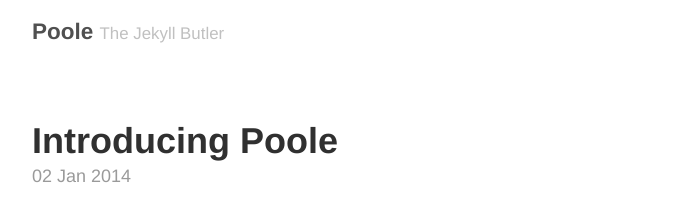
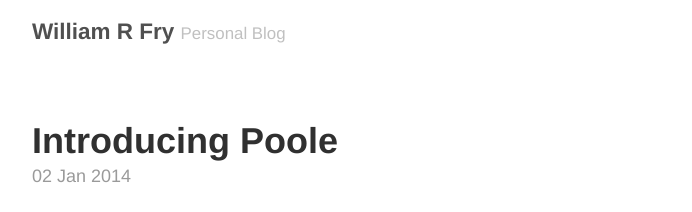
Before and after one commit to Audace/audace.github.io, a Jekyll site: the page built from index.html, in a window 1280 px wide. Shown: the top 212 px of the page, without its empty margins (293-985 px from the left). Built offline with Jekyll 4.4.1, drawn with Linux system fonts in a browser that asks for light colours; the list of posts is cut into pages by our own code.

Commit message:
Updated config

```diff
--- a/_config.yml
+++ b/_config.yml
@@ -5,9 +5,9 @@
 relative_permalinks: true
 
 # Setup
-title:               Poole
-tagline:             The Jekyll Butler
-url:                 http://getpoole.com
+title:               William R Fry
+tagline:             Personal Blog
+url:                 http://williamrfry.com
 paginate:            1
 baseurl:             ""
 
@@ -20,9 +20,9 @@
 
 # About/contact
 author:
-  name:              Mark Otto
-  url:               https://twitter.com/mdo
-  email:             markdotto@gmail.com
+  name:              Will Fry
+  url:               https://twitter.com/williamrfry
+  email:             wrfry95@gmail.com
 
 # Custom vars
 version:             2.0.0
```
